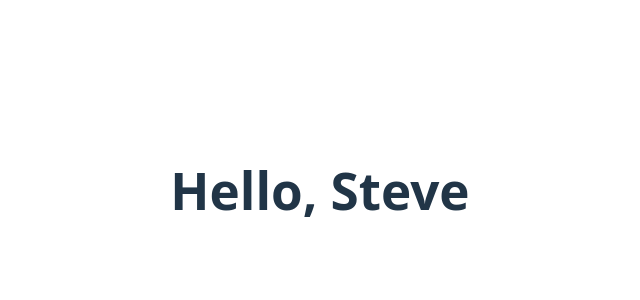
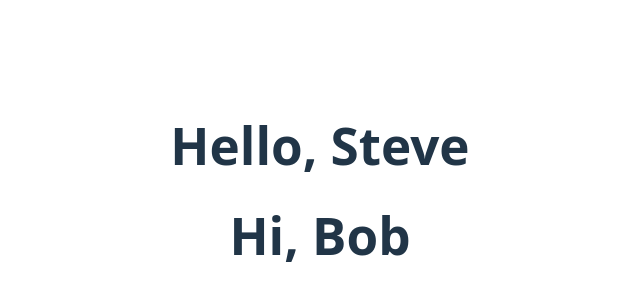
Before and after one commit to Steveiscreative/react-tiny-experiments, a React (Vite) app: page / in a window 1280 px wide. Shown: the part 210-510 px from the top of the page, without its empty margins (320-960 px from the left). Built offline with nearby package versions, Linux system fonts and the light colour scheme.

Commit message:
Adds comments

```diff
--- a/src/App.tsx
+++ b/src/App.tsx
@@ -11,6 +11,7 @@ function App() {
     <>
       <div>
         <Greeting greet="Hello" name="Steve" />
+        <Greeting greet="Hi" name="Bob" />
       </div>
     </>
   );
```
Also changed, not shown: src/Greeting.tsx (+10 -0 lines).
